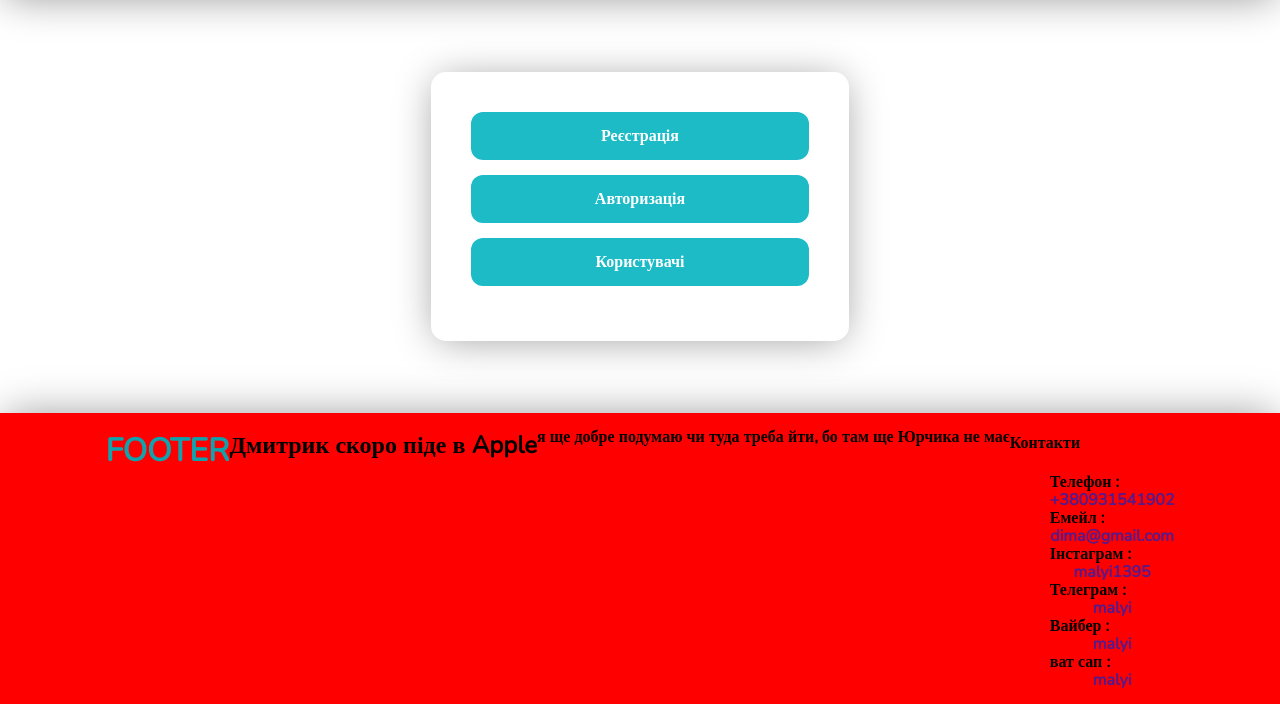
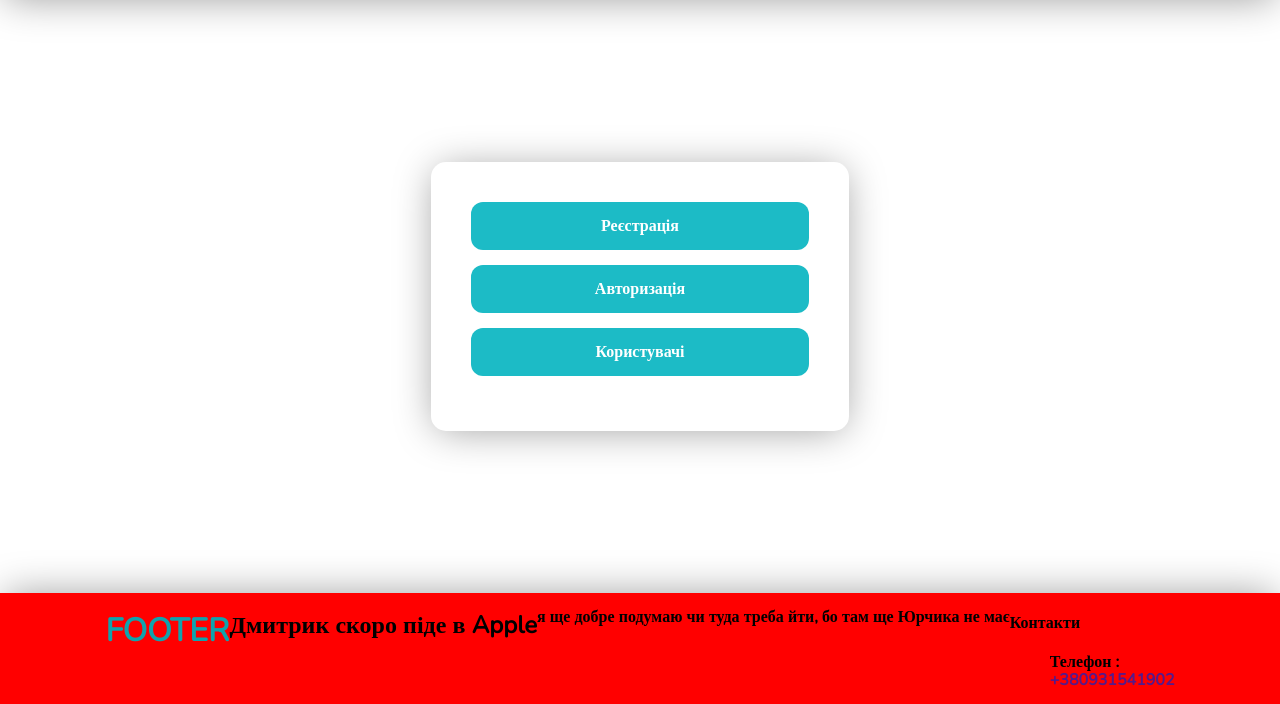
Before and after one commit to Morykvas/git, a PHP site: page /project-shop/index.php in a window 1280 px wide. Shown: the part 96-800 px from the top of the page. Run offline with PHP 8.4, Linux system fonts and the light colour scheme; some libraries are stand-ins or nearby versions.

Commit message:
поки що у нас телефон

```diff
--- a/footer.php
+++ b/footer.php
@@ -10,11 +10,6 @@
                             <h4>Контакти</h4>
                             <ul>
                                 <li><span>Телефон : </span><a href="">+380931541902</a></li>
-                                <li><span>Емейл   : </span><a href="">dima@gmail.com</a></li>
-                                <li><span>Інстаграм : </span><a href="">malyi1395</a></li>
-                                <li><span>Телеграм : </span><a href="">malyi</a></li>
-                                <li><span>Вайбер  : </span><a href="">malyi</a></li>
-                                <li><span>ват сап  : </span><a href="">malyi</a></li>
                             </ul>
                         </div>
                     </div>
```
